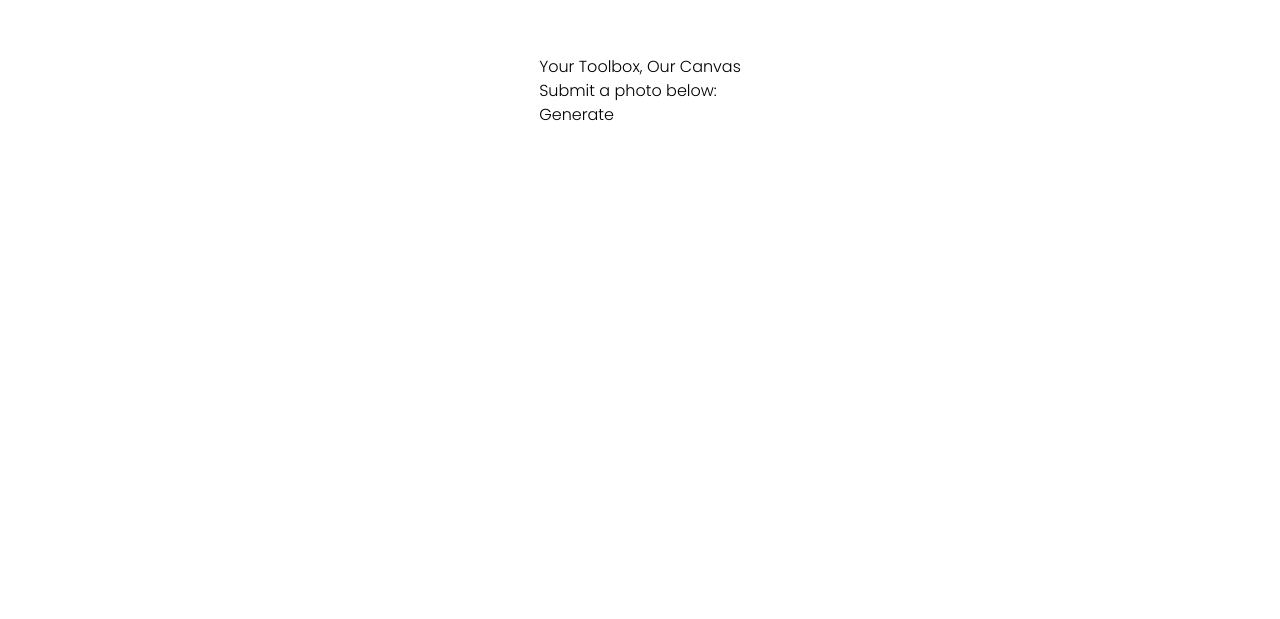
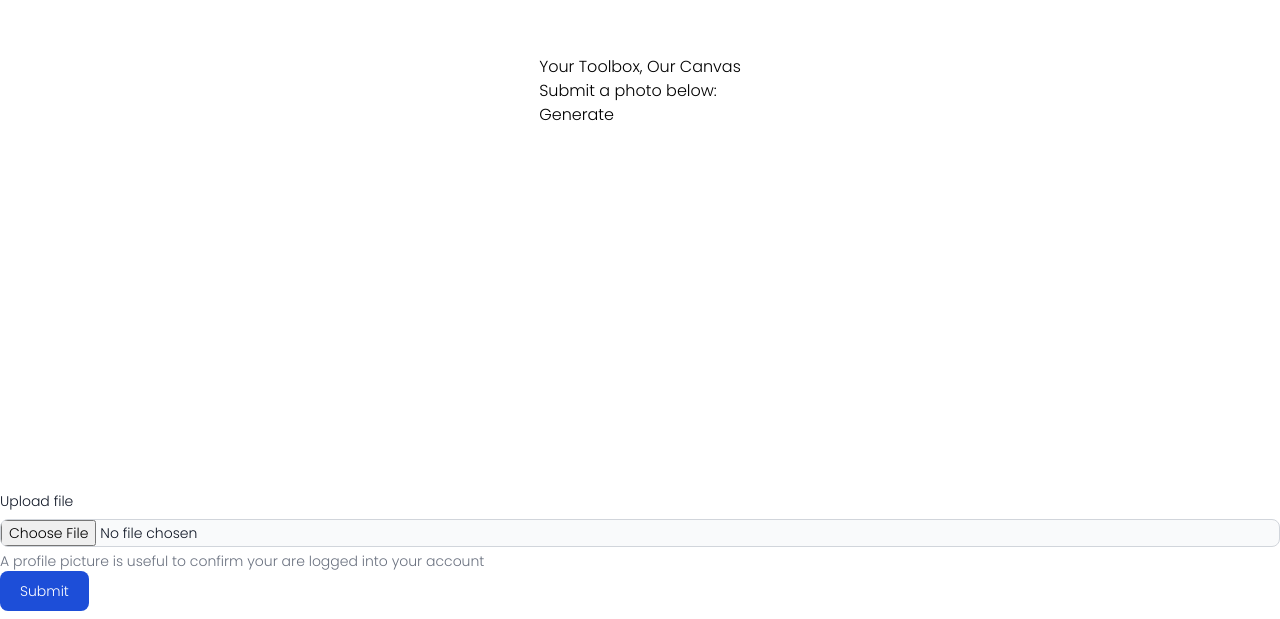
Before and after one commit to angeladev333/visioncraft-ai, a Next.js app in the folder client/: page / in a window 1280 px wide. Shown: the part 357-976 px from the top of the page. Before the commit the page ends 848 px from the top, so only its background shows below. Built offline with nearby package versions, Linux system fonts and the light colour scheme.

Commit message:
implement basic image upload functionality

```diff
--- /dev/null
+++ b/client/components/ImageForm.jsx
@@ -0,0 +1,25 @@
+export default function ImageForm() {
+
+    const handleSubmit = async (event) => {
+        event.preventDefault()
+
+        const formData = new FormData(event.target)
+
+        const options = {
+            method: 'POST',
+            body: formData,
+        }
+
+        const response = await fetch("/api/upload_image/", options)
+        alert(await response.text())
+        const result = await response.json()
+    }
+    return (
+        <form onSubmit={handleSubmit}>
+            <label className="block mb-2 text-sm font-medium text-gray-900 dark:text-white" htmlFor="user_avatar">Upload file</label>
+            <input name="image" className="block w-full text-sm text-gray-900 border border-gray-300 rounded-lg cursor-pointer bg-gray-50 dark:text-gray-400 focus:outline-none dark:bg-gray-700 dark:border-gray-600 dark:placeholder-gray-400" aria-describedby="user_avatar_help" id="user_avatar" type="file" />
+            <div className="mt-1 text-sm text-gray-500 dark:text-gray-300" id="user_avatar_help">A profile picture is useful to confirm your are logged into your account</div>
+            <button type="submit" className="text-white bg-blue-700 hover:bg-blue-800 focus:ring-4 focus:ring-blue-300 font-medium rounded-lg text-sm px-5 py-2.5 mr-2 mb-2 dark:bg-blue-600 dark:hover:bg-blue-700 focus:outline-none dark:focus:ring-blue-800">Submit</button>
+        </form>
+    );
+}
--- a/client/package.json
+++ b/client/package.json
@@ -12,6 +12,7 @@
     "react-dom": "18.2.0"
   },
   "devDependencies": {
+    "@tailwindcss/forms": "^0.5.4",
     "autoprefixer": "^10.4.15",
     "postcss": "^8.4.28",
     "tailwindcss": "^3.3.3"
--- a/client/pages/index.js
+++ b/client/pages/index.js
@@ -2,6 +2,7 @@ import Head from "next/head";
 import styles from "../styles/Home.module.css";
 import { Hero } from "../components/Hero";
 import { NextSeo } from "next-seo";
+import ImageForm from "../components/ImageForm";
 
 export default function Home() {
   return (
@@ -13,6 +14,7 @@ export default function Home() {
         />
       <div>
         <Hero />
+        <ImageForm />
       </div>
     </>
   );
--- a/client/tailwind.config.js
+++ b/client/tailwind.config.js
@@ -12,5 +12,7 @@ module.exports = {
       },
     },
   },
-  plugins: [],
+  plugins: [
+    require('@tailwindcss/forms'),
+  ],
 };
```
Also changed, not shown: 2 other files (tests, documents, lock files or other folders).
